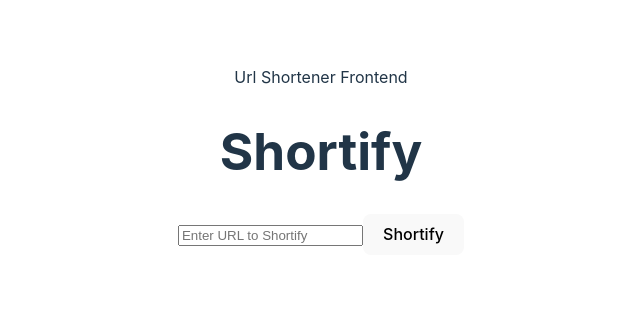
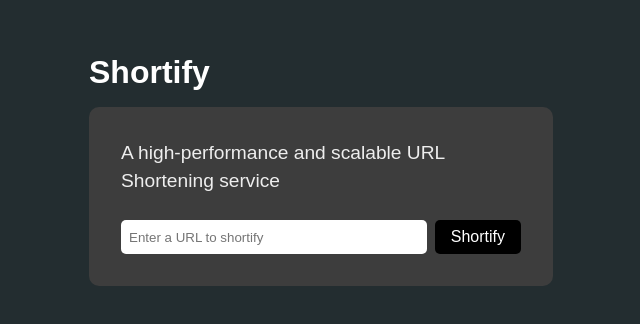
Before and after one commit to yalsik86/Shortify, a React (Vite) app in the folder frontend/: page / in a window 1280 px wide. Shown: the part 240-564 px from the top of the page, without its empty margins (319-959 px from the left). Built offline with nearby package versions, Linux system fonts and the light colour scheme.

Commit message:
home page changes

```diff
--- a/frontend/src/App.jsx
+++ b/frontend/src/App.jsx
@@ -6,7 +6,6 @@ function App() {
 
   return (
     <>
-      <div>Url Shortener Frontend</div>
       <Home></Home>
     </>
   )
--- /dev/null
+++ b/frontend/src/components/ShortUrlDisplay.css
@@ -0,0 +1,26 @@
+.short-url-display {
+  margin-top: 1.5rem;
+  text-align: center;
+}
+
+.short-url-display a {
+  color: #9db5ff;
+  text-decoration: none;
+}
+
+.short-url-display button {
+  margin-top: 0.5rem;
+  background: black;
+  color: white;
+  border: none;
+  padding: 0.4rem 0.8rem;
+  border-radius: 5px;
+  cursor: pointer;
+}
+
+.copied {
+  display: block;
+  margin-top: 0.5rem;
+  color: lightgreen;
+  font-size: 0.85rem;
+}
--- a/frontend/src/components/ShortUrlDisplay.jsx
+++ b/frontend/src/components/ShortUrlDisplay.jsx
@@ -1,26 +1,26 @@
-import React from "react";
+import React, { useState } from "react";
+import "./ShortUrlDisplay.css";
 
 const ShortUrlDisplay = ({ shortUrl, infoMessage }) => {
+  const [copied, setCopied] = useState(false);
+
   const copyToClipboard = () => {
     navigator.clipboard.writeText(shortUrl);
-    alert("Short URL copied to clipboard!");
+    setCopied(true);
+    setTimeout(() => setCopied(false), 1500);
   };
 
   return (
-    <div>
-      {infoMessage && (
-        <p style={{ color: "blue" }}>
-          {infoMessage}
-          <br />
-        </p>
-      )}
+    <div className="short-url-display">
+      {infoMessage && <p className="info">{infoMessage}</p>}
       <p>
-        Short URL:{" "}
+        Shortified URL:{" "}
         <a href={shortUrl} target="_blank" rel="noreferrer">
           {shortUrl}
         </a>
       </p>
       <button onClick={copyToClipboard}>Copy</button>
+      {copied && <span className="copied">Copied! ✅</span>}
     </div>
   );
 };
--- /dev/null
+++ b/frontend/src/components/ShortifyForm.css
@@ -0,0 +1,21 @@
+.shortify-form {
+  display: flex;
+  justify-content: center;
+  gap: 0.5rem;
+}
+
+.shortify-form input {
+  flex: 1;
+  padding: 0.5rem;
+  border-radius: 5px;
+  border: none;
+}
+
+.shortify-form button {
+  background: black;
+  color: white;
+  border: none;
+  padding: 0.5rem 1rem;
+  border-radius: 5px;
+  cursor: pointer;
+}
--- a/frontend/src/components/ShortifyForm.jsx
+++ b/frontend/src/components/ShortifyForm.jsx
@@ -1,5 +1,6 @@
 import React, { useState } from "react";
 import { shortenURL } from "../services/urlService";
+import "./ShortifyForm.css";
 
 const ShortifyForm = ({ onSuccess, onError }) => {
   const [longUrl, setLongUrl] = useState("");
@@ -20,10 +21,10 @@ const ShortifyForm = ({ onSuccess, onError }) => {
   };
 
   return (
-    <form onSubmit={handleSubmit}>
+    <form className="shortify-form" onSubmit={handleSubmit}>
       <input
         type="url"
-        placeholder="Enter URL to Shortify"
+        placeholder="Enter a URL to shortify"
         value={longUrl}
         onChange={(e) => setLongUrl(e.target.value)}
         required
--- /dev/null
+++ b/frontend/src/pages/HomePage.css
@@ -0,0 +1,45 @@
+body {
+  margin: 0;
+  height: 100vh;
+  display: flex;
+  justify-content: center;
+  align-items: center;
+  background-color: #232D30;
+  font-family: Arial, sans-serif;
+}
+
+.container {
+  display: flex;
+  flex-direction: column;
+  align-items: flex-start;
+}
+
+.main-title {
+  color: white;
+  font-size: 2rem;
+  margin-bottom: 1rem;
+  text-align: left;
+}
+
+.card {
+  background: #3D3D3D;
+  padding: 2rem;
+  border-radius: 10px;
+  width: 400px;
+  color: white;
+}
+
+.subtitle {
+  margin: 0 0 1.5rem 0;
+  font-size: 1.2rem; /* made bigger */
+  font-weight: 500;
+  color: #eee;
+  text-align: left;
+}
+
+.error {
+  margin-top: 1rem;
+  color: red;
+  font-size: 0.9rem;
+}
+/* 312F39 */
--- a/frontend/src/pages/HomePage.jsx
+++ b/frontend/src/pages/HomePage.jsx
@@ -1,6 +1,7 @@
 import React, { useState } from "react";
 import ShortifyForm from "../components/ShortifyForm";
 import ShortUrlDisplay from "../components/ShortUrlDisplay";
+import "./HomePage.css";
 
 const Home = () => {
   const [shortUrl, setShortUrl] = useState(null);
@@ -20,14 +21,21 @@ const Home = () => {
   };
 
   return (
-    <div>
-      <h1>Shortify</h1>
-      <ShortifyForm
-        onSuccess={handleShortenSuccess}
-        onError={handleShortenError}
-      />
-      {shortUrl && <ShortUrlDisplay shortUrl={shortUrl} infoMessage={infoMessage} />}
-      {error && <p style={{ color: "red" }}>{error}</p>}
+    <div className="container">
+      <h1 className="main-title">Shortify</h1>
+      <div className="card">
+        <p className="subtitle">
+          A high-performance and scalable URL Shortening service
+        </p>
+        <ShortifyForm
+          onSuccess={handleShortenSuccess}
+          onError={handleShortenError}
+        />
+        {shortUrl && (
+          <ShortUrlDisplay shortUrl={shortUrl} infoMessage={infoMessage} />
+        )}
+        {error && <p className="error">{error}</p>}
+      </div>
     </div>
   );
 };
```
